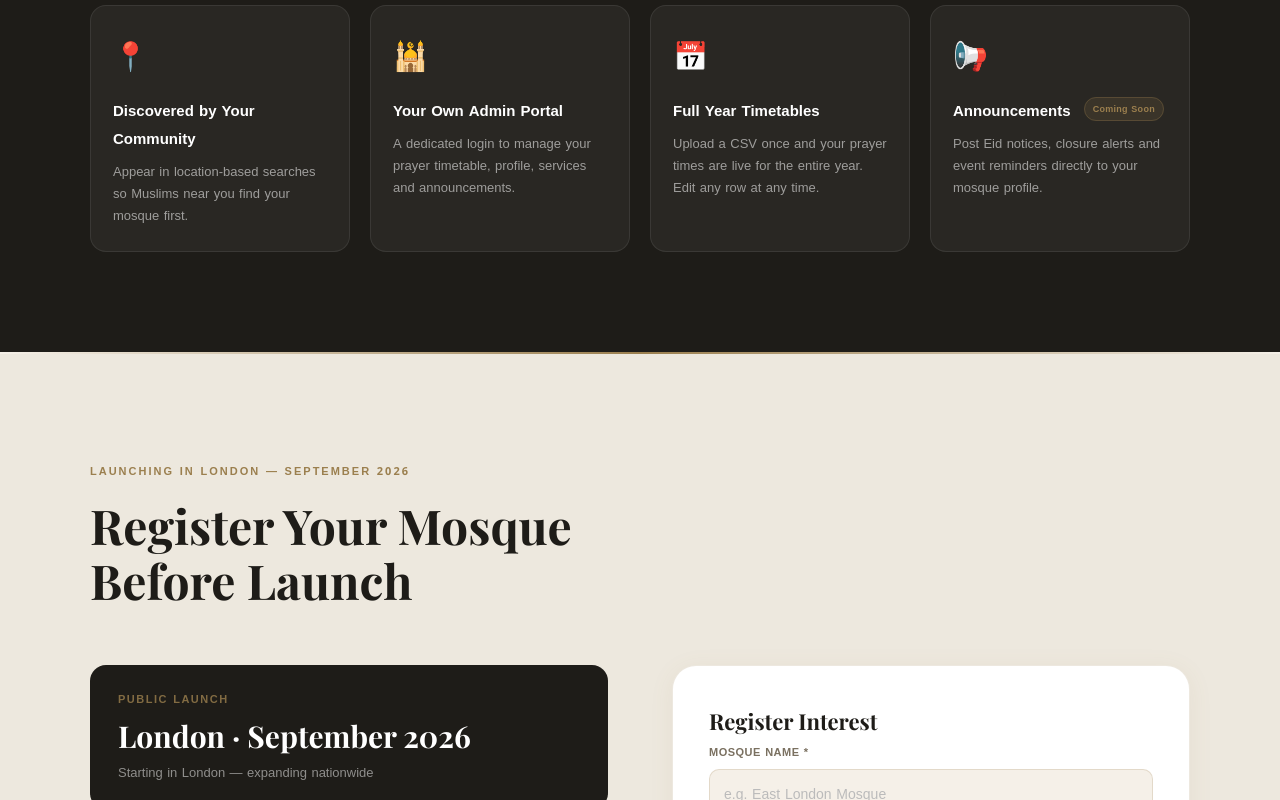
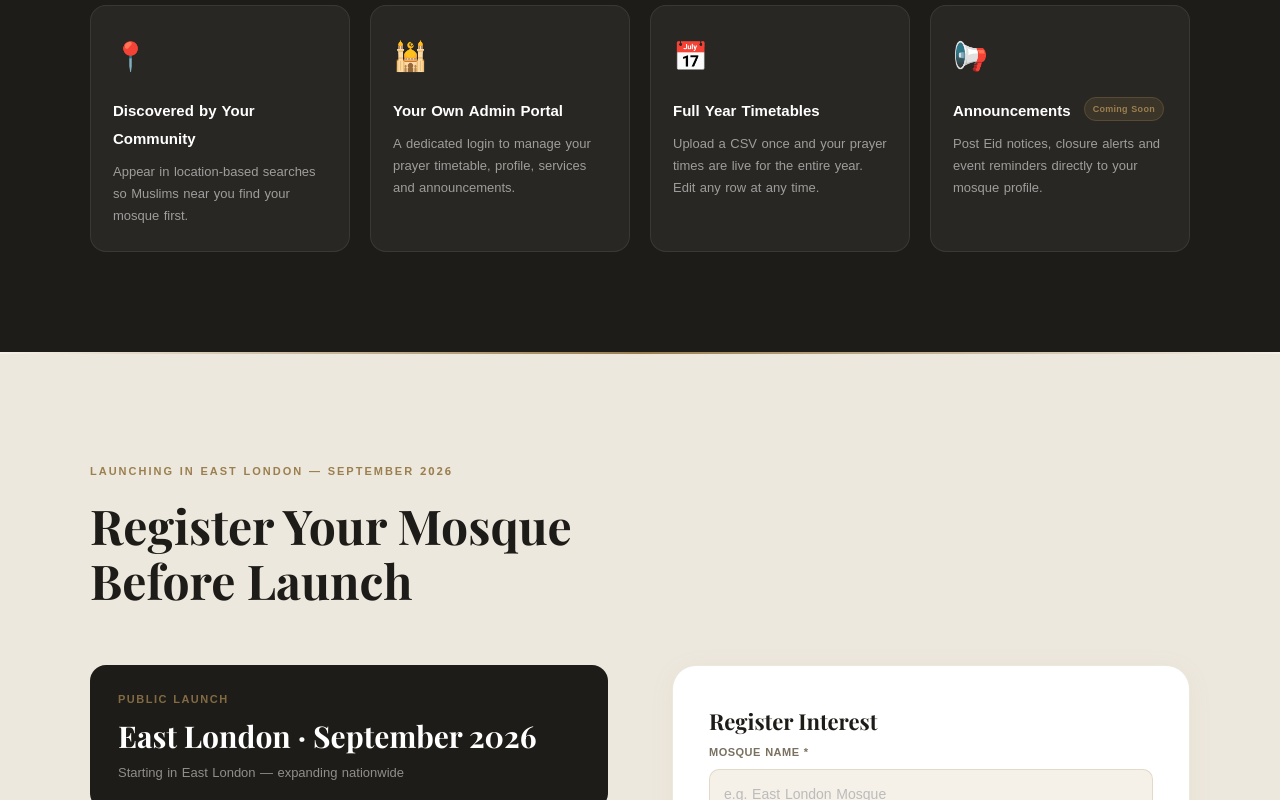
Before and after one commit to Qiblah-L99/Qiblah, a plain HTML site: page register/index.html in a window 1280 px wide. Shown: the part 2000-2800 px from the top of the page. Drawn offline with nearby package versions, Linux system fonts and the light colour scheme; a web font is replaced by a local one.

Commit message:
index.html

```diff
--- a/register/index.html
+++ b/register/index.html
@@ -443,6 +443,7 @@ footer {
       Preview Web App
     </a>
   </div>
+  <a href="#signup" class="btn-outline" style="margin-top:12px">Register Your Mosque →</a>
 
 
 </section>
@@ -528,7 +529,7 @@ footer {
 <div style="height:2px;background:linear-gradient(90deg,transparent,var(--gold),transparent)"></div>
 <section class="signup" id="signup">
   <div class="section-inner">
-    <span class="section-tag reveal">Launching in London — September 2026</span>
+    <span class="section-tag reveal">Launching in East London — September 2026</span>
     <h2 class="section-title reveal">Register Your Mosque<br>Before Launch</h2>
 
     <div class="signup-wrap">
@@ -537,16 +538,15 @@ footer {
       <div class="signup-info reveal">
         <div class="launch-date">
           <div class="ld-label">Public Launch</div>
-          <div class="ld-date">London · September 2026</div>
-          <div class="ld-sub">Starting in London — expanding nationwide</div>
+          <div class="ld-date">East London · September 2026</div>
+          <div class="ld-sub">Starting in East London — expanding nationwide</div>
         </div>
         <h3>Get your mosque ready<br>before we go live</h3>
-        <p>Register now and our team will give you access to your mosque profile, upload your timetable, and have everything ready for our London launch in September 2026.</p>
+        <p>Register now and our team will give you access to your mosque profile, upload your timetable, and have everything ready for our East London launch in September 2026.</p>
         <ul class="signup-checklist">
           <li>Your mosque live on launch day</li>
           <li>Full prayer timetable uploaded by our team</li>
           <li>Admin portal set up with your PIN</li>
-          <li>Embed widget code ready for your website</li>
           <li>No cost — completely free</li>
         </ul>
       </div>
```
